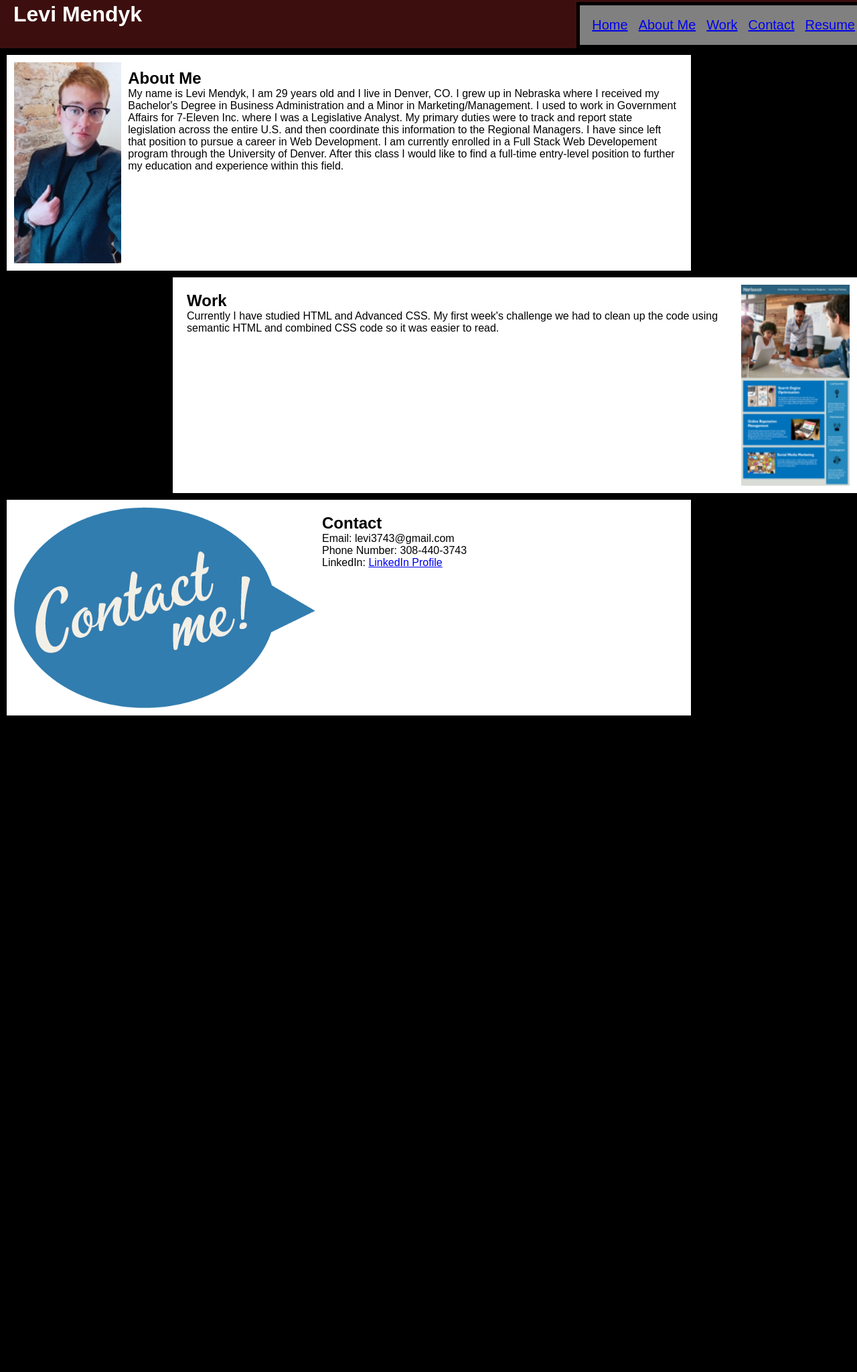
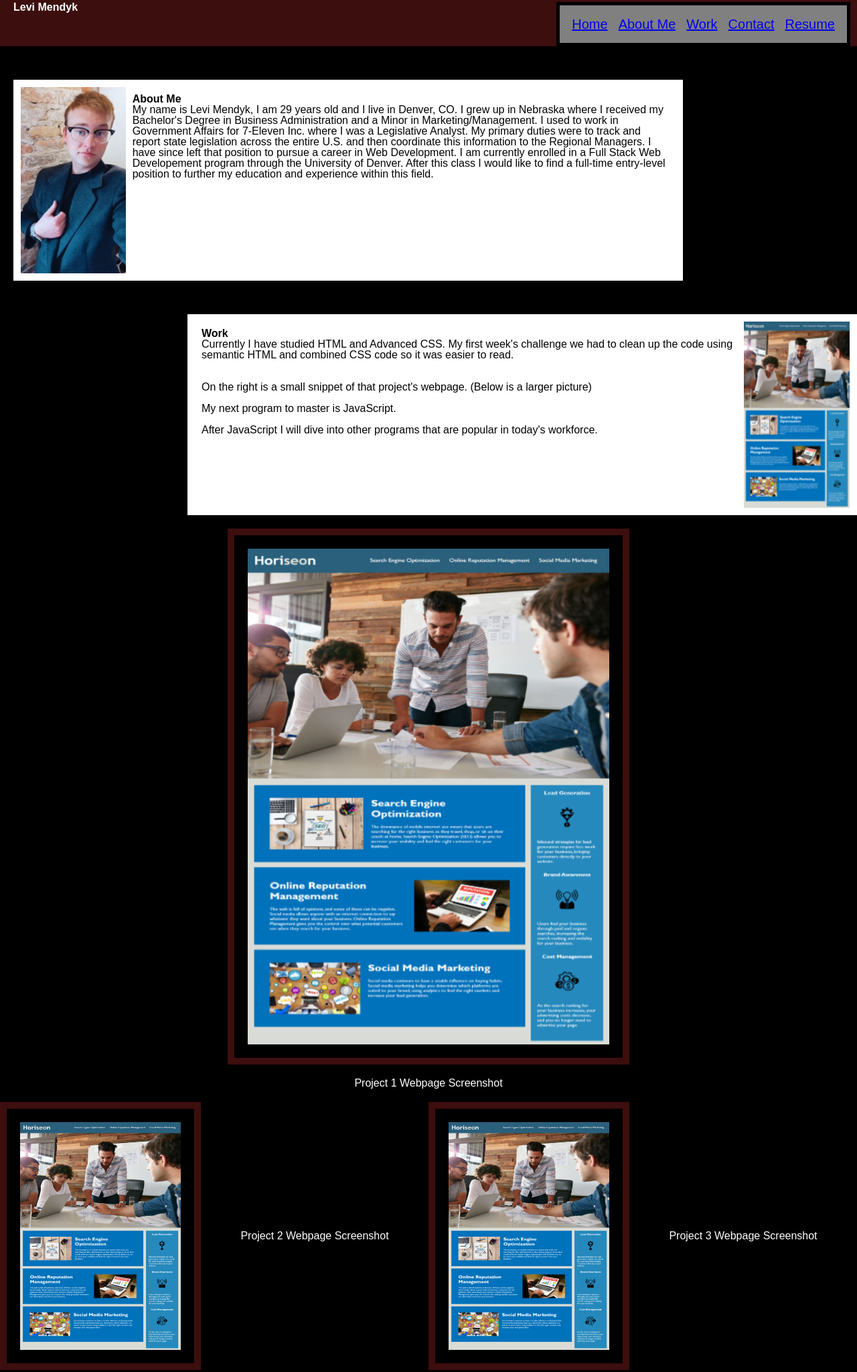
Before and after one commit to levimendyk/week-2-challenge, a plain HTML site: page index.html in a window 1280 px wide. Shown: the part 17-2065 px from the top of the page at 67% size. Before the commit the page ends 1113 px from the top, so only its background shows below. Drawn offline with Linux system fonts and the light colour scheme.

Commit message:
Added project 1 big picture then two small ones all with links, updated the readme, added comments to the CSS

```diff
--- a/assets/css/reset.css
+++ b/assets/css/reset.css
@@ -0,0 +1,29 @@
+* {
+    margin: 0;
+    padding: 0;
+    box-sizing: border-box;
+  }
+
+  html {
+    height: 100%;
+  }
+
+  body {
+    min-height: 100%;
+    line-height: 1;
+    font-family: sans-serif;
+  }
+
+  h1, h2, h3, h4, h5, h6 {
+    font-size: 100%;
+  }
+
+  input, select, option, optgroup, textarea, button,
+  pre, code {
+    font-size: 100%;
+    font-family: inherit;
+  }
+
+  ol, ul {
+    list-style: none;
+  }
--- a/assets/css/style.css
+++ b/assets/css/style.css
@@ -1,14 +1,17 @@
+/*Universal Code Setting*/
 * {
     margin: 0;
     padding: 0;
 }
 
+/*Body of webpage to have a dark theme*/
 body {
     background-color: black;
     color: black;
     font-family:Arial, Helvetica, sans-serif;
 }
 
+/*Header continues the dark theme but eligible*/
 header {
     width:100%;
     background-color:rgb(61, 14, 14);
@@ -23,11 +26,12 @@ main {
     flex-direction: column;
 }
 
-
+/*Navigation has black border to help pop gray (see li a:hover for color) background making it stick out from the rest of the header*/
 nav {
     width: fit-content;
     background-color: gray;
     color: white;
+    margin: 0 10px 0 0;
     font-size: 20px;
     border: 5px solid black;
     padding: 10px 10px 10px 10px;
@@ -36,8 +40,6 @@ nav {
 
 li {
     display: inline;
-    border: 10 px solid white;
-    color: white;
     float: left;
 }
 
@@ -46,6 +48,7 @@ nav a {
     padding: 8px;
 }
 
+/*Gray background*/
 li a:hover {
     background-color: grey;
 }
@@ -57,13 +60,13 @@ li a:hover {
     width: 1000px;
     height: 300px;
     border: 1px solid white;
-    margin: 10px;
+    margin: 50px 20px 50px 20px;
     padding: 10px 10px;
     display: flex;
 }
 
 .second {
-    margin: 0 0 0 auto;
+    margin: 0 0 20px auto;
 }
 
 .first img {
@@ -74,14 +77,64 @@ li a:hover {
     width: 250px;
 }
 
+/*Text within each container*/
 .content {
     margin: 10px;
 }
 
+#contact {
+    font-weight: bold;
+}
+
+/*Larger project picture*/
+#picture-project {
+    width: 600px;
+    height: 800px;
+    border: 10px solid rgb(61, 14, 14);
+    display: block;
+    margin-left: auto;
+    margin-right: auto;
+    padding: 20px;
+}
+
+.project-container {
+    display: flex;
+    justify-content: center;
+}
+
+/*Smaller project picture*/
+.small-project {
+    width: 300px;
+    height: 400px;
+    border: 10px solid rgb(61, 14, 14);
+    display: flex;
+    justify-content: center;
+    padding: 20px;
+}
+
+/*Captions next to the images*/
+figcaption {
+    color: white;
+    text-align: center;
+    padding: 20px;
+    margin: auto;
+}
+
+/*added a bit of padding from the bottom and centered*/
 footer {
     text-align: center;
+    color: white;
+    padding: 0 0 20px 0;
 }
 
 @media screen {
 
 }
+
+@supports (display: flex) {
+    @media screen and (min-width: 900px) {
+      article {
+        display: flex;
+      }
+    }
+  }
--- a/index.html
+++ b/index.html
@@ -4,6 +4,7 @@
     <meta charset="UTF-8">
     <meta http-equiv="X-UA-Compatible" content="IE=edge">
     <meta name="viewport" content="width=device-width, initial-scale=1.0">
+    <link rel="stylesheet" href="./assets/css/reset.css">
     <link rel="stylesheet" href="./assets/css/style.css">
     <title>Levi Mendyk</title>
 </head>
@@ -14,16 +15,16 @@
         <nav>
             <ul>
                 <li><a href="home.asp">Home</a></li>
-                <li><a href="about-me.asp">About Me</a></li>
-                <li><a href="work.asp">Work</a></li>
-                <li><a href="contact.asp">Contact</a></li>
+                <li><a href="#about">About Me</a></li>
+                <li><a href="#work">Work</a></li>
+                <li><a href="#contact">Contact</a></li>
                 <li><a href="resume.asp">Resume</a></li>
             </ul>
         </nav>
     </header>
 
     <main>
-        <section class="container first">
+        <section class="container first" id="about">
             <img src="./assets/images/img_1814 (1).jpg" alt="picture of Levi Mendyk" />
             <div class="content">
             <h2>About Me</h2>
@@ -31,21 +32,44 @@
             </div>
         </section>
 
-        <section class="container second">
+        <section class="container second" id="work">
             <div class="content">
                 <h2>Work</h2>
                     <p>Currently I have studied HTML and Advanced CSS. My first week's challenge we had to clean up the code using semantic HTML and combined CSS code so it was easier to read.
+                        <br>
+                        <br>
+                        <br>
+                    On the right is a small snippet of that project's webpage. (Below is a larger picture)
+                    <br>
+                    <br>
+                    My next program to master is JavaScript.
+                    <br>
+                    <br>
+                    After JavaScript I will dive into other programs that are popular in today's workforce.
                     </p>
             </div>
             <img src="./assets/images/first-project-resized.png" alt="picture of Levi's first project" />
         </section>
 
-        <section class="container">
-            <img src="./assets/images/contact-me-logo.png" alt="picture of a contact me logo" />
+        <figure>
+            <a href="https://github.com/levimendyk/week-1-portfolio"><img id="picture-project" src="./assets/images/first-project.png" alt="bigger picture of Levi's first project"></a>
+            <figcaption>Project 1 Webpage Screenshot</figcaption>
+        </figure>
+
+        <figure class="project-container">
+            <a href="https://github.com/levimendyk/week-1-portfolio"><img class="small-project" src="./assets/images/first-project.png" alt="bigger picture of Levi's first project"></a>
+            <figcaption>Project 2 Webpage Screenshot</figcaption>
+
+            <a href="https://github.com/levimendyk/week-1-portfolio"><img class="small-project" src="./assets/images/first-project.png" alt="bigger picture of Levi's first project"></a>
+            <figcaption>Project 3 Webpage Screenshot</figcaption>
+        </figure>
+
+        <section class="container" id="contact">
+           <img src="./assets/images/contact-me-logo.png" alt="picture of a contact me logo"></a>
             <div class="content">
             <h2>Contact</h2>
-            <p>Email: levi3743@gmail.com <br>
-            Phone Number: 308-440-3743 <br>
+            <p>Email: <a href="mailto:levi3743@gmail.com">levi3743@gmail.com</a> <br>
+            Phone: 308-440-3743 <br>
             LinkedIn: <a href=//www.linkedin.com/in/levi-mendyk-2224a386/ >LinkedIn Profile</a>
             </p>
             </div>
```
Also changed, not shown: assets/images/week-2-challenge-webpage-screenshot.png (added), 1 other file.
